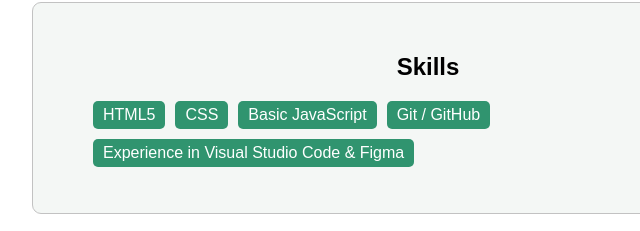
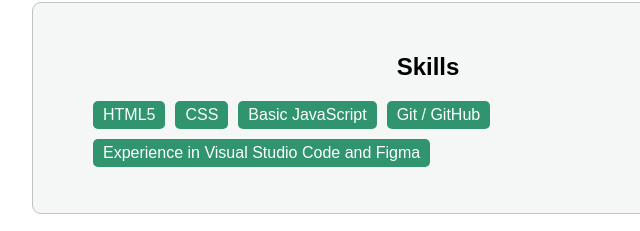
Before and after one commit to ketto26/rsschool-cv, a plain HTML site: page index.html in a window 1280 px wide. Shown: the part 509-740 px from the top of the page, 212-852 px from the left. Drawn offline with Linux system fonts and the light colour scheme.

Commit message:
docs: update HTML with additional information

```diff
--- a/index.html
+++ b/index.html
@@ -31,7 +31,7 @@
             <li>CSS</li>
             <li>Basic JavaScript</li>
             <li>Git / GitHub</li>
-            <li>Experience in Visual Studio Code & Figma</li>
+            <li>Experience in Visual Studio Code and Figma</li>
           </ul>
         </section>
         <section class="section education">
```
